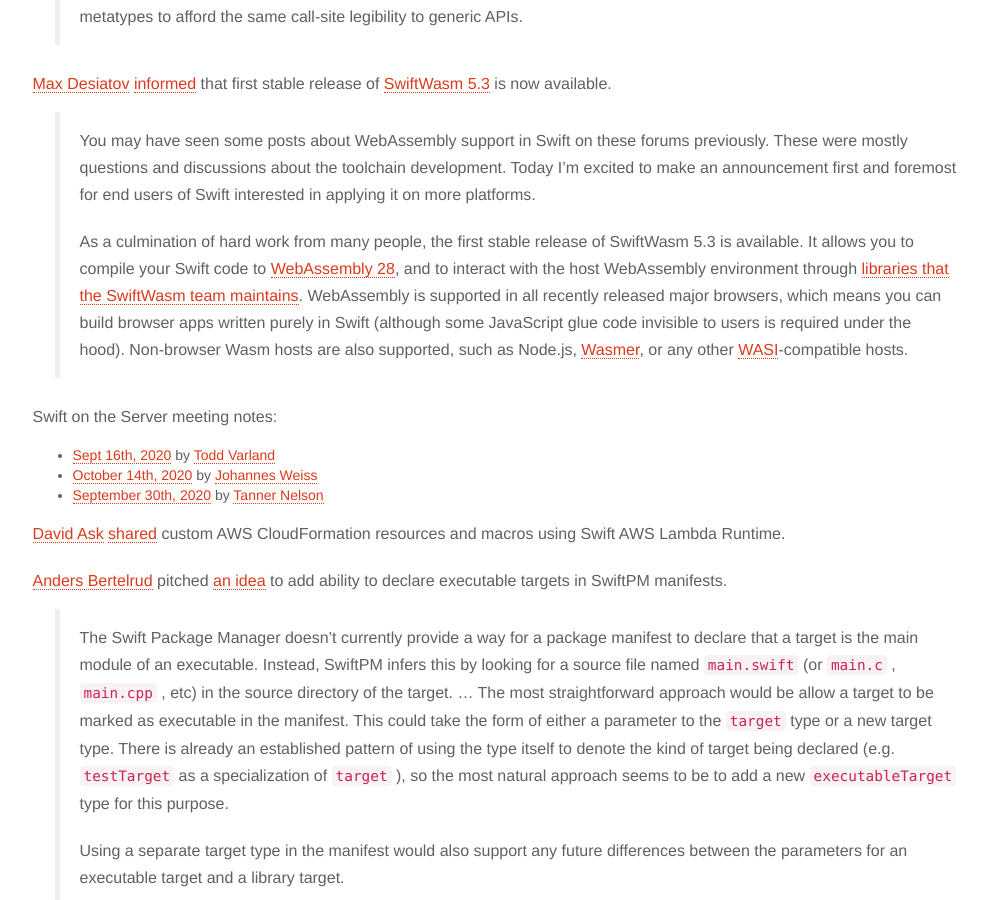
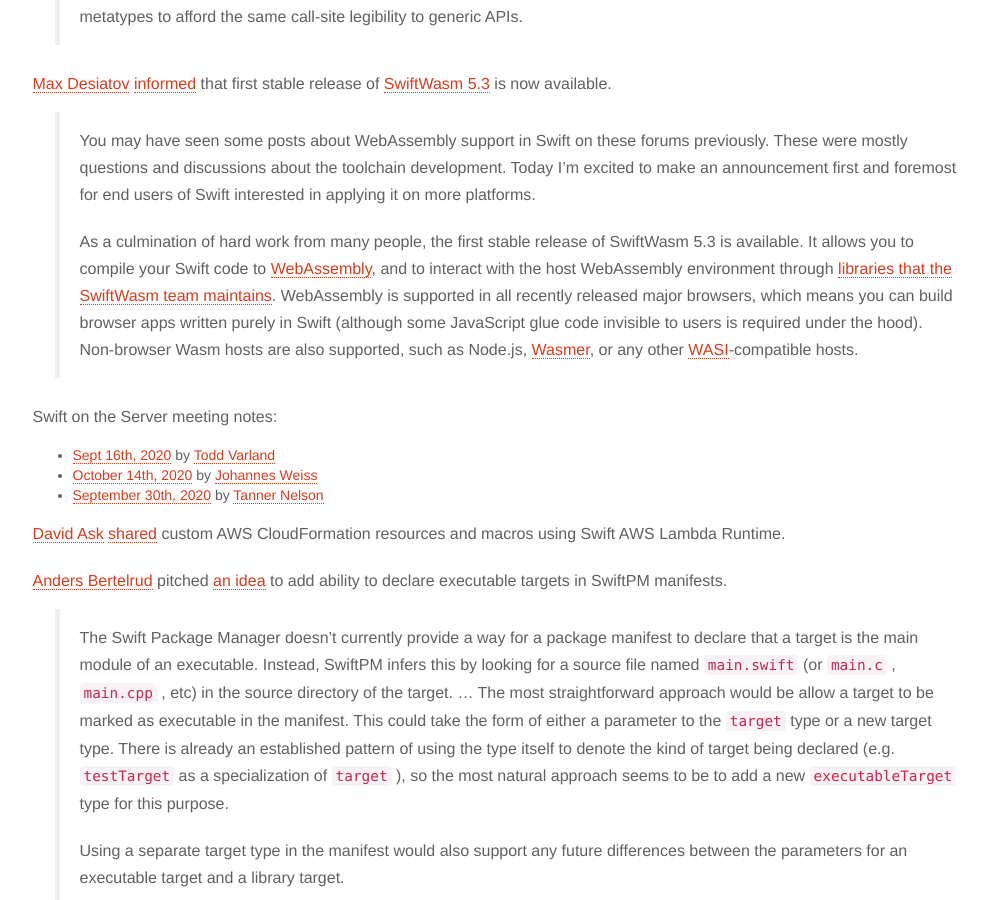
Before and after one commit to SwiftWeekly/swiftweekly.github.io, a Jekyll site: the page built from _posts/2020-11-19-issue-173.md, in a window 1280 px wide and 900 px high, scrolled down 2444 px. Shown: the whole window, without its empty margins (135-1122 px from the left). Built offline with Jekyll 4.4.1, drawn with Linux system fonts in a browser that asks for light colours.

Commit message:
Fix WebAssembly link in issue 173 (#566)

```diff
--- a/_posts/2020-11-19-issue-173.md
+++ b/_posts/2020-11-19-issue-173.md
@@ -69,7 +69,7 @@
 
 > You may have seen some posts about WebAssembly support in Swift on these forums previously. These were mostly questions and discussions about the toolchain development. Today I'm excited to make an announcement first and foremost for end users of Swift interested in applying it on more platforms.
 >
-> As a culmination of hard work from many people, the first stable release of SwiftWasm 5.3 is available. It allows you to compile your Swift code to [WebAssembly 28](https://webassembly.org/), and to interact with the host WebAssembly environment through [libraries that the SwiftWasm team maintains](https://github.com/swiftwasm/JavaScriptKit). WebAssembly is supported in all recently released major browsers, which means you can build browser apps written purely in Swift (although some JavaScript glue code invisible to users is required under the hood). Non-browser Wasm hosts are also supported, such as Node.js, [Wasmer](https://wasmer.io/), or any other [WASI](https://wasi.dev/)-compatible hosts.
+> As a culmination of hard work from many people, the first stable release of SwiftWasm 5.3 is available. It allows you to compile your Swift code to [WebAssembly](https://webassembly.org/), and to interact with the host WebAssembly environment through [libraries that the SwiftWasm team maintains](https://github.com/swiftwasm/JavaScriptKit). WebAssembly is supported in all recently released major browsers, which means you can build browser apps written purely in Swift (although some JavaScript glue code invisible to users is required under the hood). Non-browser Wasm hosts are also supported, such as Node.js, [Wasmer](https://wasmer.io/), or any other [WASI](https://wasi.dev/)-compatible hosts.
 
 Swift on the Server meeting notes:
 * [Sept 16th, 2020](https://forums.swift.org/t/sept-16th-2020/41928) by [Todd Varland](https://forums.swift.org/u/varland)
```
